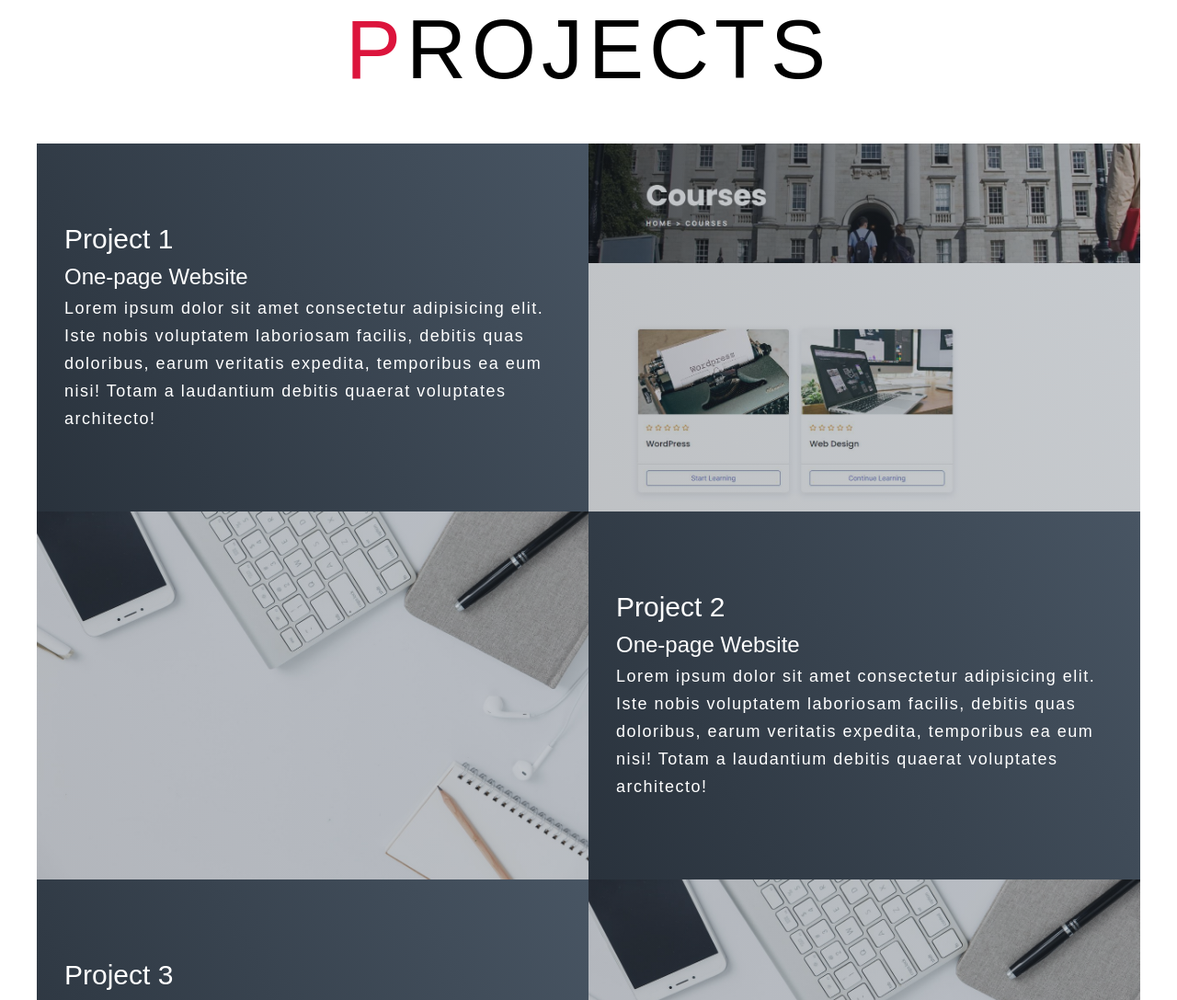
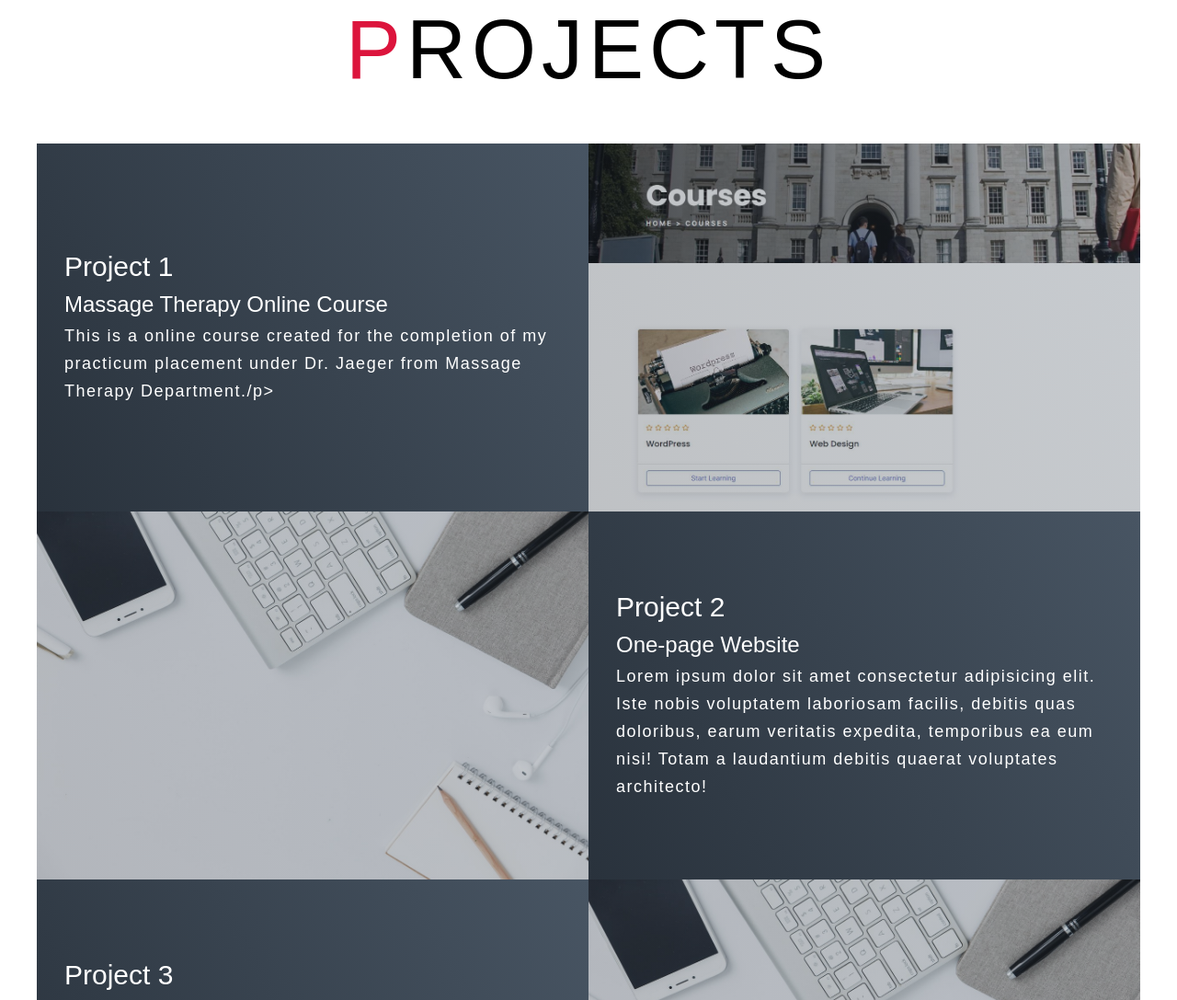
Before and after one commit to charlesvil/charlesvil-porfolio, a plain HTML site: page index.html in a window 1280 px wide. Shown: the part 897-1984 px from the top of the page at 92% size. Drawn offline with Linux system fonts and the light colour scheme; a web font is replaced by a local one.

Commit message:
Update index.html

```diff
--- a/index.html
+++ b/index.html
@@ -62,8 +62,8 @@
                 <div class="project-item">
                     <div class="project-info">
                         <h1>Project 1</h1>
-                        <h2>One-page Website</h2>
-                        <p>Lorem ipsum dolor sit amet consectetur adipisicing elit. Iste nobis voluptatem laboriosam facilis, debitis quas doloribus, earum veritatis expedita, temporibus ea eum nisi! Totam a laudantium debitis quaerat voluptates architecto!</p>
+                        <h2>Massage Therapy Online Course</h2>
+                        <p>This is a online course created for the completion of my practicum placement under Dr. Jaeger from Massage Therapy Department./p>
 
                     </div>
                     <div class="project-img">
```
